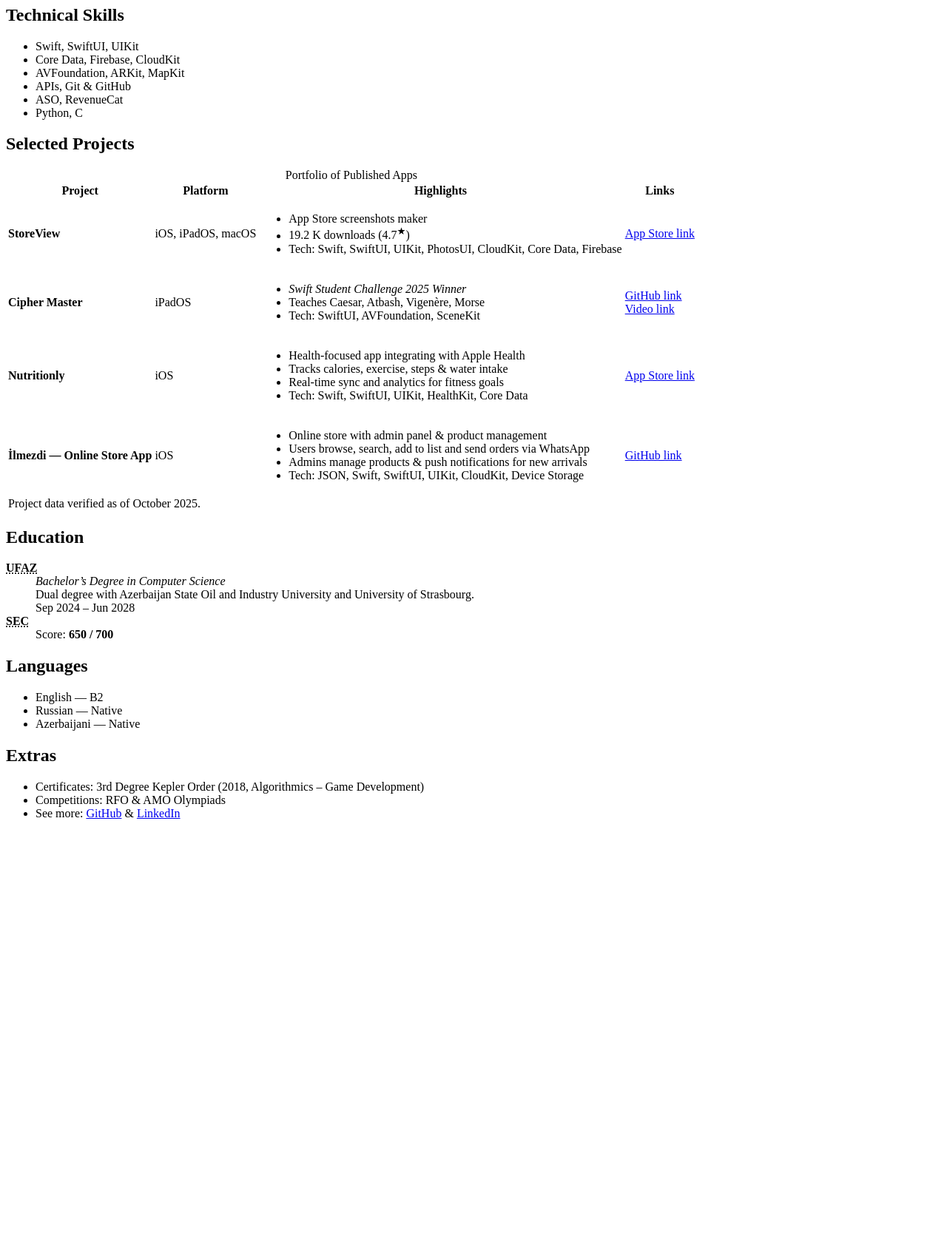
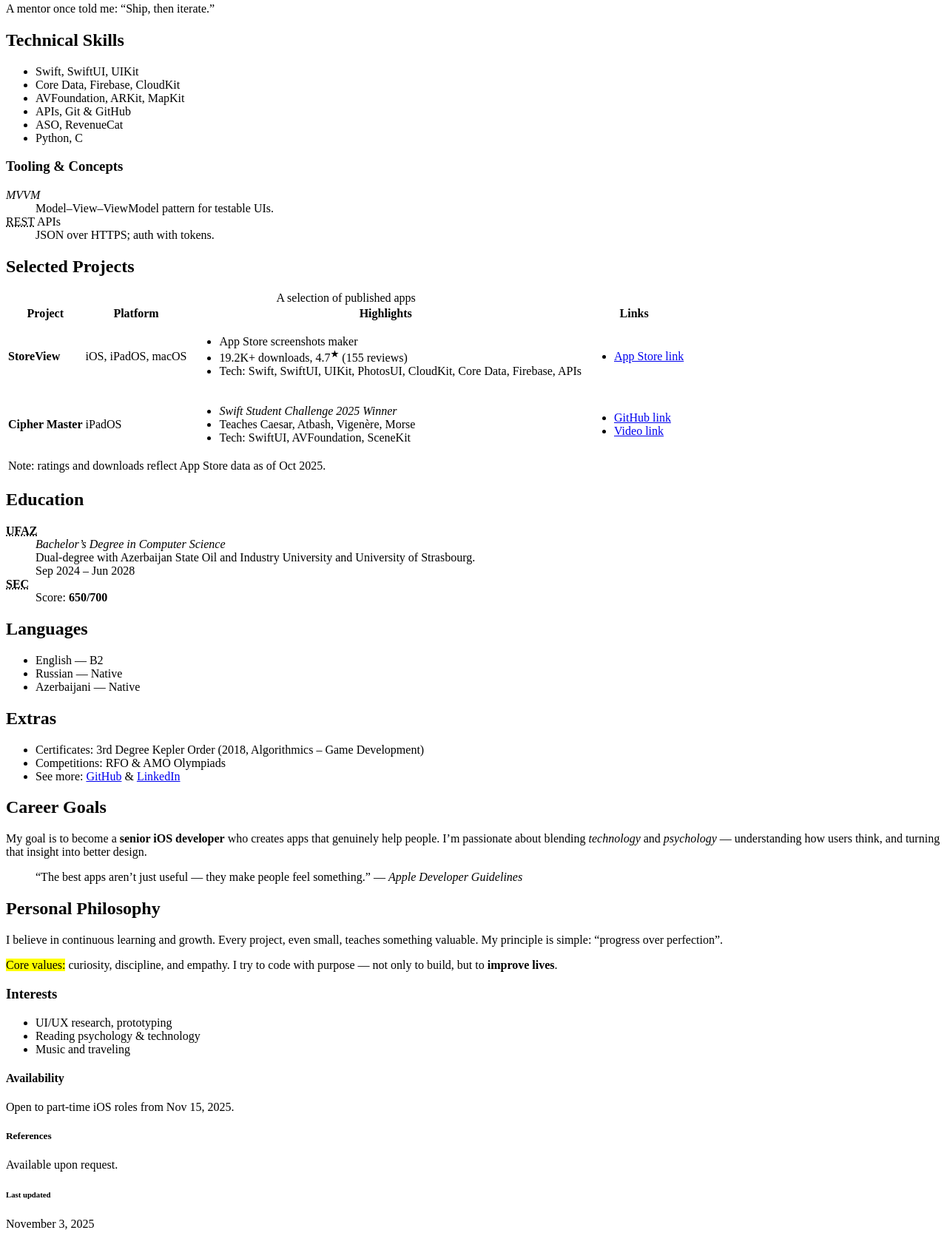
Before and after one commit to hakim-cyber/Hakim-Aliyev-CV, a plain HTML site: page index.html in a window 1280 px wide. Shown: the part 492-2159 px from the top of the page at 74% size. Before the commit the page ends 1617 px from the top, so only its background shows below. Drawn offline with Linux system fonts and the light colour scheme.

Commit message:
Updated CV content and added career goals section

```diff
--- a/index.html
+++ b/index.html
@@ -3,14 +3,14 @@
 <head>
   <meta charset="UTF-8" />
   <meta name="viewport" content="width=device-width, initial-scale=1.0" />
-  <meta name="description" content= of Hakim Aliyev, iOS Developer from Baku, Azerbaijan." />
+  <meta name="description" content="CV of Hakim Aliyev, iOS Developer, Azerbaijan." />
   <meta name="keywords" content="Hakim Aliyev, CV, iOS, Swift, SwiftUI, UIKit, CloudKit" />
   <meta name="author" content="Hakim Aliyev" />
   <title>Hakim Aliyev — CV</title>
 </head>
 <body>
   <h1>HAKIM ALIYEV</h1>
-  <p><strong>iOS Developer</strong></p>
+  <p><strong>iOS Developer</strong> <small>(Student, UFAZ)</small></p>
 
   <figure>
     <img src="headshot.jpg" alt="Portrait of Hakim Aliyev" width="160" height="160" />
@@ -22,14 +22,19 @@
     <a href="mailto:hakimeliyhev@icloud.com">hakimeliyhev@icloud.com</a><br />
     <a href="https://github.com/hakim-cyber">GitHub: hakim-cyber</a> |
     <a href="https://www.linkedin.com/in/hakim-aliyev">LinkedIn: Hakim Aliyev</a><br />
-    Tel: +994 XX XXX XXXX
+    Tel: +994 50 676 17 80
   </address>
 
   <hr />
 
   <h2>Summary</h2>
-  <p><strong>Building apps that solve real problems</strong> — published <strong>4+</strong> iOS apps.
-     I love Swift, AI and clean UI. Always learning &amp; improving.</p>
+  <p>
+    <strong>Building apps that solve real problems</strong> — published <data value="4"><strong>4</strong></data> iOS apps.
+    I love <b>Swift</b>, <i>AI</i>, and clean UI. <mark>Always learning &amp; improving</mark>.
+  </p>
+  <p>
+    A mentor once told me: <q cite="https://developer.apple.com/wwdc/">Ship, then iterate.</q>
+  </p>
 
   <h2>Technical Skills</h2>
   <ul>
@@ -41,9 +46,23 @@
     <li>Python, C</li>
   </ul>
 
+  <h3>Tooling &amp; Concepts</h3>
+  <dl>
+    <dt><dfn id="mvvm">MVVM</dfn></dt>
+    <dd>Model–View–ViewModel pattern for testable UIs.</dd>
+    <dt><abbr title="Representational State Transfer">REST</abbr> APIs</dt>
+    <dd>JSON over HTTPS; auth with tokens.</dd>
+  </dl>
+
   <h2>Selected Projects</h2>
   <table>
-    <caption>Portfolio of Published Apps</caption>
+    <caption>A selection of published apps</caption>
+    <colgroup>
+      <col span="1" />
+      <col span="1" />
+      <col span="1" />
+      <col span="1" />
+    </colgroup>
     <thead>
       <tr>
         <th scope="col">Project</th>
@@ -59,60 +78,40 @@
         <td>
           <ul>
             <li>App Store screenshots maker</li>
-            <li>19.2 K downloads (4.7<sup>★</sup>)</li>
-            <li>Tech: Swift, SwiftUI, UIKit, PhotosUI, CloudKit, Core Data, Firebase</li>
+            <li>19.2K+ downloads, 4.7<sup>★</sup> (155 reviews)</li>
+            <li>Tech: Swift, SwiftUI, UIKit, PhotosUI, CloudKit, Core Data, Firebase, APIs</li>
           </ul>
         </td>
-        <td><a href="https://apps.apple.com/us/app/storeview-app-screenshot-tool/id6464161347">App Store link</a></td>
+        <td>
+          <ul>
+            <li><a href="https://apps.apple.com/us/app/storeview-app-screenshot-tool/id6464161347">App Store link</a></li>
+          </ul>
+        </td>
       </tr>
-
       <tr>
         <td><strong>Cipher Master</strong></td>
         <td>iPadOS</td>
         <td>
           <ul>
-            <li><em>Swift Student Challenge 2025 Winner</em></li>
+            <li><em>Swift Student Challenge <time datetime="2025">2025</time> Winner</em></li>
             <li>Teaches Caesar, Atbash, Vigenère, Morse</li>
             <li>Tech: SwiftUI, AVFoundation, SceneKit</li>
           </ul>
         </td>
         <td>
-          <a href="https://github.com/hakim-cyber/Swift-Student-Challenge-2025">GitHub link</a><br />
-          <a href="https://www.youtube.com/watch?v=oL4RXZEBgbM">Video link</a>
-        </td>
-      </tr>
-
-      <tr>
-        <td><strong>Nutritionly</strong></td>
-        <td>iOS</td>
-        <td>
           <ul>
-            <li>Health-focused app integrating with Apple Health</li>
-            <li>Tracks calories, exercise, steps &amp; water intake</li>
-            <li>Real-time sync and analytics for fitness goals</li>
-            <li>Tech: Swift, SwiftUI, UIKit, HealthKit, Core Data</li>
+            <li><a href="https://github.com/hakim-cyber/Swift-Student-Challenge-2025">GitHub link</a></li>
+            <li><a href="https://www.youtube.com/watch?v=oL4RXZEBgbM">Video link</a></li>
           </ul>
         </td>
-        <td><a href="https://apps.apple.com/az/app/nutritionly/id6450108528">App Store link</a></td>
-      </tr>
-
-      <tr>
-        <td><strong>İlmezdi — Online Store App</strong></td>
-        <td>iOS</td>
-        <td>
-          <ul>
-            <li>Online store with admin panel &amp; product management</li>
-            <li>Users browse, search, add to list and send orders via WhatsApp</li>
-            <li>Admins manage products &amp; push notifications for new arrivals</li>
-            <li>Tech: JSON, Swift, SwiftUI, UIKit, CloudKit, Device Storage</li>
-          </ul>
-        </td>
-        <td><a href="https://github.com/hakim-cyber#ilmezdi-online-store-for-local-bussiness">GitHub link</a></td>
       </tr>
     </tbody>
     <tfoot>
       <tr>
-        <td colspan="4">Project data verified as of <time datetime="2025-10">October 2025</time>.</td>
+        <td colspan="4">
+          Note: ratings and downloads reflect App Store data as of
+          <time datetime="2025-10">Oct&nbsp;2025</time>.
+        </td>
       </tr>
     </tfoot>
   </table>
@@ -122,11 +121,12 @@
     <dt><strong><abbr title="French–Azerbaijani University">UFAZ</abbr></strong></dt>
     <dd>
       <em>Bachelor’s Degree in Computer Science</em><br />
-      Dual degree with Azerbaijan State Oil and Industry University and University of Strasbourg.<br />
+      Dual-degree with Azerbaijan State Oil and Industry University and University of Strasbourg.<br />
       <time datetime="2024-09">Sep 2024</time> – <time datetime="2028-06">Jun 2028</time>
     </dd>
+
     <dt><strong><abbr title="State Examination Center">SEC</abbr></strong></dt>
-    <dd>Score: <strong>650 / 700</strong></dd>
+    <dd>Score: <strong>650/700</strong></dd>
   </dl>
 
   <h2>Languages</h2>
@@ -138,11 +138,47 @@
 
   <h2>Extras</h2>
   <ul>
-    <li>Certificates: 3rd Degree Kepler Order (2018, Algorithmics – Game Development)</li>
+    <li>Certificates: 3rd Degree Kepler Order (<time datetime="2018">2018</time>, Algorithmics – Game Development)</li>
     <li>Competitions: RFO &amp; AMO Olympiads</li>
     <li>See more: <a href="https://github.com/hakim-cyber">GitHub</a> &amp; <a href="https://www.linkedin.com/in/hakim-aliyev">LinkedIn</a></li>
   </ul>
 
+  <h2>Career Goals</h2>
+  <p>
+    My goal is to become a <strong>senior iOS developer</strong> who creates apps that genuinely help people.
+    I’m passionate about blending <i>technology</i> and <em>psychology</em> — understanding how users think,
+    and turning that insight into better design.
+  </p>
+  <blockquote cite="https://developer.apple.com/">
+    “The best apps aren’t just useful — they make people feel something.” — <cite>Apple Developer Guidelines</cite>
+  </blockquote>
 
+  <h2>Personal Philosophy</h2>
+  <p>
+    I believe in continuous learning and growth. Every project, even small, teaches something valuable.
+    My principle is simple: <q>progress over perfection</q>.
+  </p>
+  <p>
+    <mark>Core values:</mark> curiosity, discipline, and empathy.
+    I try to code with purpose — not only to build, but to <strong>improve lives</strong>.
+  </p>
+
+
+  </p>
+  <h3>Interests</h3>
+  <ul>
+    <li>UI/UX research, prototyping</li>
+    <li>Reading psychology &amp; technology</li>
+    <li>Music and traveling</li>
+  </ul>
+
+  <h4>Availability</h4>
+  <p>Open to part-time iOS roles from <time datetime="2025-11-15">Nov 15, 2025</time>.</p>
+
+  <h5>References</h5>
+  <p>Available upon request.</p>
+
+  <h6>Last updated</h6>
+  <p><time datetime="2025-11-03">November 3, 2025</time></p>
 </body>
 </html>
```
